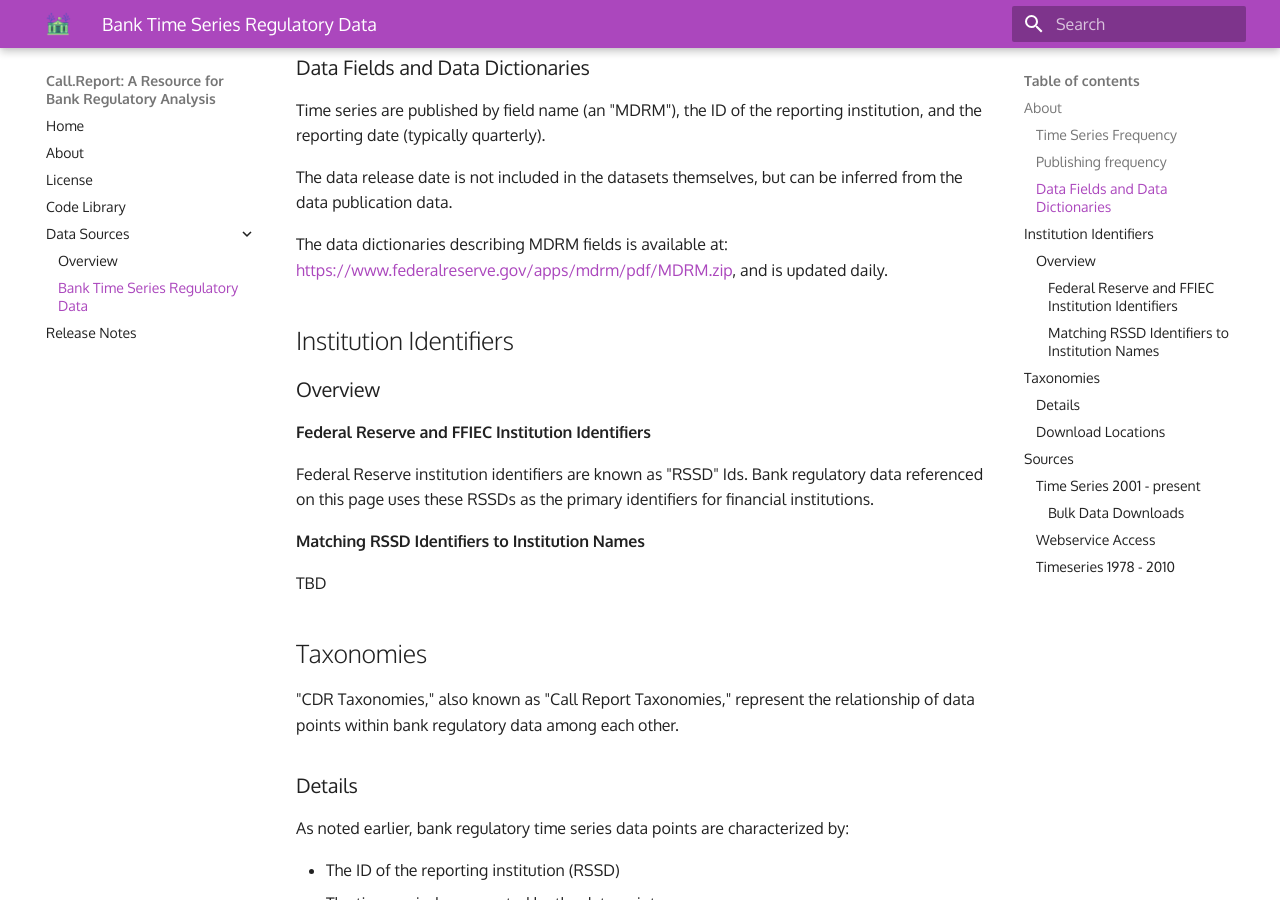
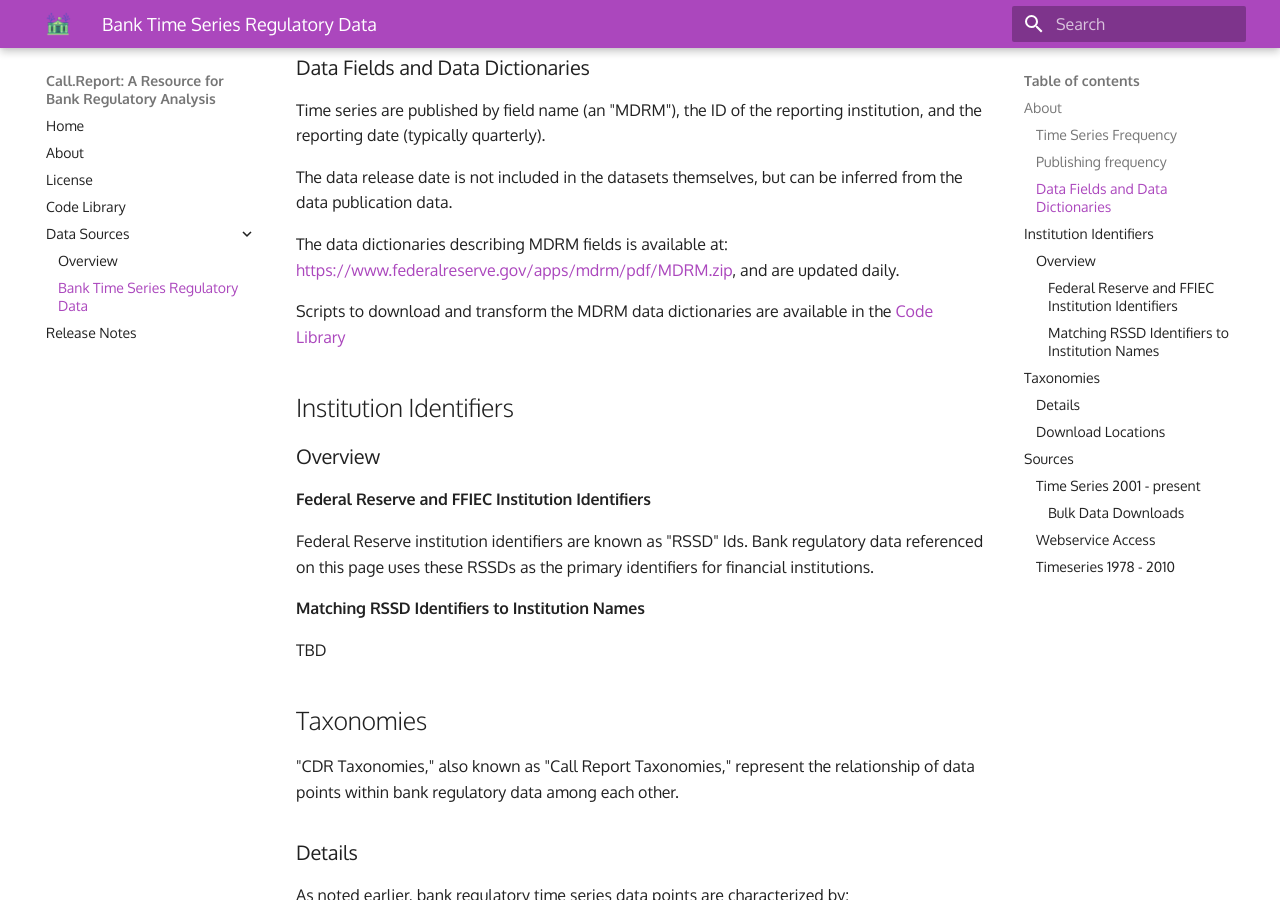
Before and after one commit to call-report/public-docs, an MkDocs documentation site: the page built from docs/datasources/banktimeseries.md, in a window 1280 px wide and 900 px high, scrolled down 463 px. Built offline with MkDocs 1.6.1 and Material for MkDocs 9.7.7, drawn with Linux system fonts in a browser that asks for light colours.

Commit message:
added mdrm info

```diff
--- a/docs/datasources/banktimeseries.md
+++ b/docs/datasources/banktimeseries.md
@@ -16,7 +16,9 @@ Time series are published by field name (an "MDRM"), the ID of the reporting ins
 
 The data release date is not included in the datasets themselves, but can be inferred from the data publication data.
 
-The data dictionaries describing MDRM fields is available at: [https://www.federalreserve.gov/apps/mdrm/pdf/MDRM.zip](https://www.federalreserve.gov/apps/mdrm/pdf/MDRM.zip), and is updated daily.
+The data dictionaries describing MDRM fields is available at: [https://www.federalreserve.gov/apps/mdrm/pdf/MDRM.zip](https://www.federalreserve.gov/apps/mdrm/pdf/MDRM.zip), and are updated daily.
+
+Scripts to download and transform the MDRM data dictionaries are available in the [Code Library](/code)
 
 ## Institution Identifiers
 
```
Also changed, not shown: docs/code.md (+3 -0 lines), docs/releasenotes.md (+3 -0 lines), site/404.html, site/about/index.html, site/apis/index.html, site/code/index.html, site/datasources/banktimeseries/index.html, site/datasources/index.html, site/dataupdates/index.html, site/index.html, site/libraries/index.html, site/license/index.html, site/overrides/main.html (added), site/releasenotes/index.html, 2 more files, 1 other file.
